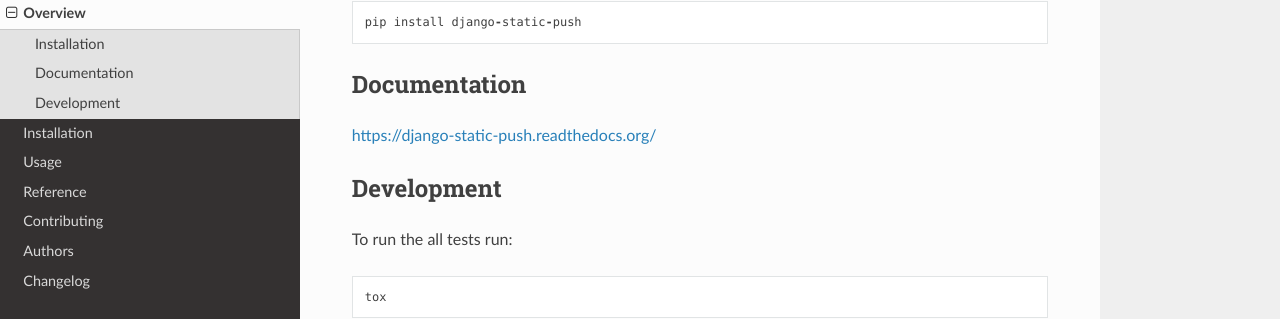
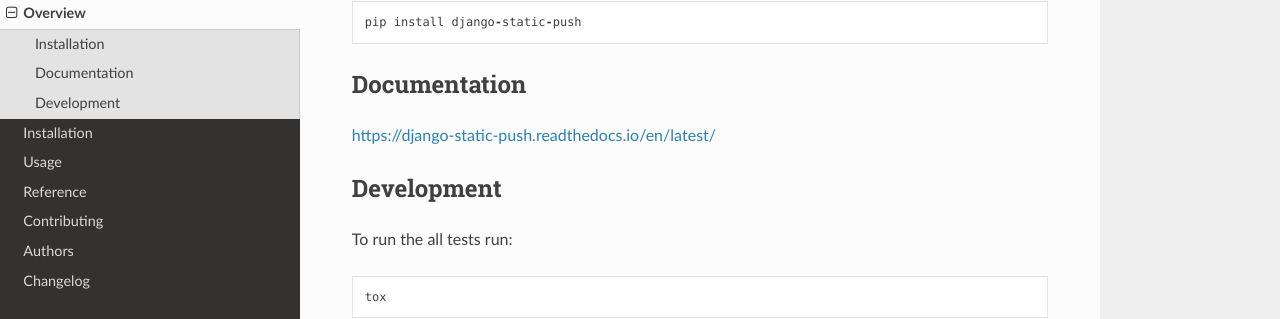
Before and after one commit to fladi/django-static-push, a Sphinx documentation site: the page built from docs/readme.rst, in a window 1280 px wide and 900 px high, scrolled down 685 px. Shown: the part 133-452 px from the top of the window. Built offline with Sphinx 7.4.7 and the Read the Docs theme 2.0.0, drawn with Linux system fonts in a browser that asks for light colours; part of the change alters nothing that is shown.

```diff
--- a/README.rst
+++ b/README.rst
@@ -81,7 +81,7 @@ Installation
 Documentation
 =============
 
-https://django-static-push.readthedocs.org/
+https://django-static-push.readthedocs.io/en/latest/
 
 Development
 ===========
--- a/docs/conf.py
+++ b/docs/conf.py
@@ -53,3 +53,5 @@ html_short_title = '%s-%s' % (project, version)
 napoleon_use_ivar = True
 napoleon_use_rtype = False
 napoleon_use_param = False
+
+linkcheck_anchors = False
```
